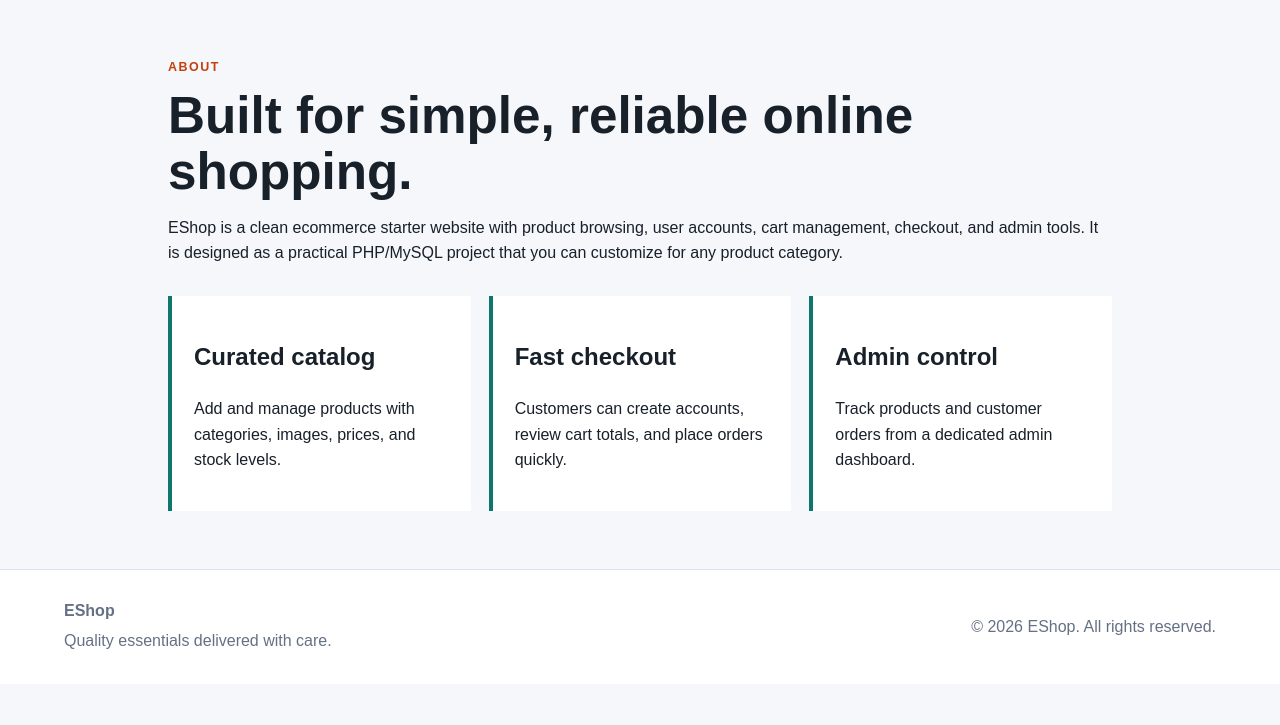
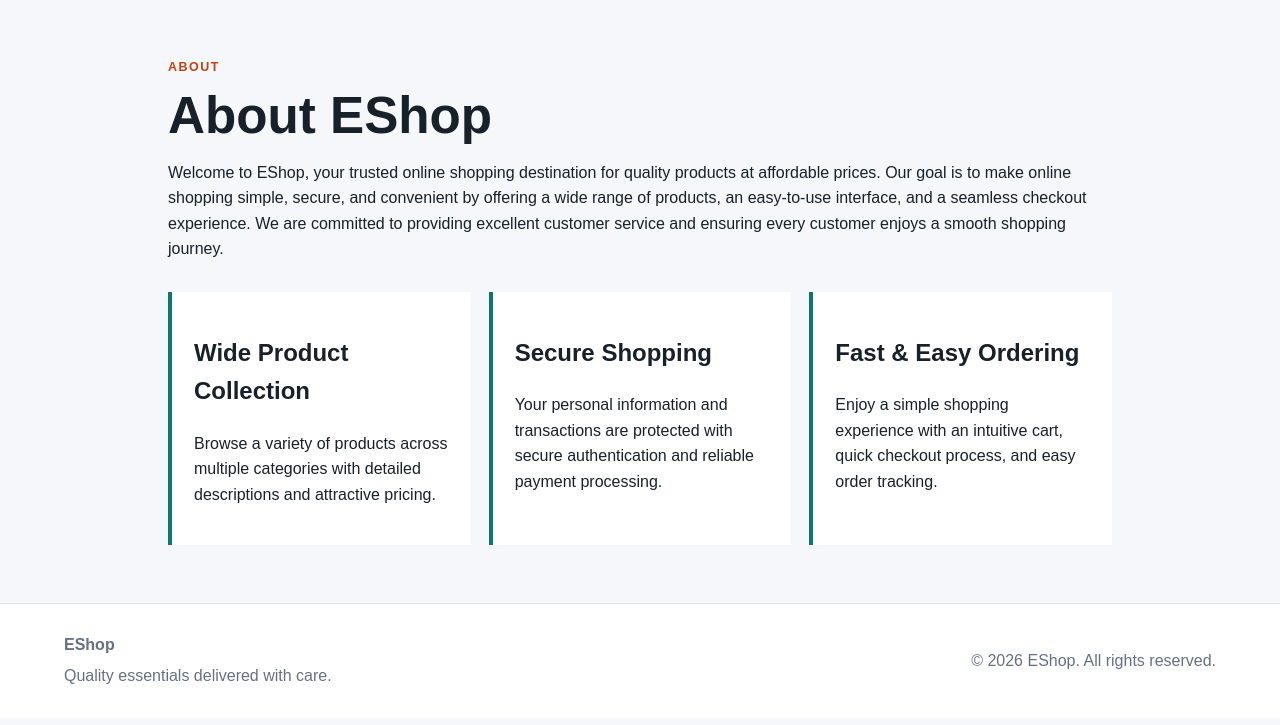
Before and after one commit to purnenduthokdar6-source/EShop-PHP-Store, a PHP site: page /about.php in a window 1280 px wide. Shown: the part 75-800 px from the top of the page. Run offline with PHP 8.4, Linux system fonts and the light colour scheme; data that the repository does not hold is empty.

Commit message:
Update about and contact pages

```diff
--- a/about.php
+++ b/about.php
@@ -6,20 +6,20 @@ include __DIR__ . '/includes/navbar.php';
 
 <main class="section content-page">
     <p class="eyebrow">About</p>
-    <h1>Built for simple, reliable online shopping.</h1>
-    <p>EShop is a clean ecommerce starter website with product browsing, user accounts, cart management, checkout, and admin tools. It is designed as a practical PHP/MySQL project that you can customize for any product category.</p>
+    <h1>About EShop</h1>
+    <p>Welcome to EShop, your trusted online shopping destination for quality products at affordable prices. Our goal is to make online shopping simple, secure, and convenient by offering a wide range of products, an easy-to-use interface, and a seamless checkout experience. We are committed to providing excellent customer service and ensuring every customer enjoys a smooth shopping journey.</p>
     <div class="feature-row">
         <div>
-            <h2>Curated catalog</h2>
-            <p>Add and manage products with categories, images, prices, and stock levels.</p>
+            <h2>Wide Product Collection</h2>
+            <p>Browse a variety of products across multiple categories with detailed descriptions and attractive pricing.</p>
         </div>
         <div>
-            <h2>Fast checkout</h2>
-            <p>Customers can create accounts, review cart totals, and place orders quickly.</p>
+            <h2>Secure Shopping</h2>
+            <p>Your personal information and transactions are protected with secure authentication and reliable payment processing.</p>
         </div>
         <div>
-            <h2>Admin control</h2>
-            <p>Track products and customer orders from a dedicated admin dashboard.</p>
+            <h2>Fast & Easy Ordering</h2>
+            <p>Enjoy a simple shopping experience with an intuitive cart, quick checkout process, and easy order tracking.</p>
         </div>
     </div>
 </main>
--- a/contact.php
+++ b/contact.php
@@ -27,8 +27,9 @@ if ($_SERVER['REQUEST_METHOD'] === 'POST') {
         <h1>Need help with an order?</h1>
         <p>Send a message and the EShop team will get back to you.</p>
         <div class="contact-details">
-            <p><strong>Email:</strong> support@eshop.local</p>
-            <p><strong>Phone:</strong> +1 555 0123</p>
+            <p><strong>Email:</strong> purnenduthokdar6@gmail.com</p>
+            <p><strong>Phone:</strong> 9800868698</p>
+            <p><strong>Address:</strong> Kolkata</p>
         </div>
     </div>
 
```
